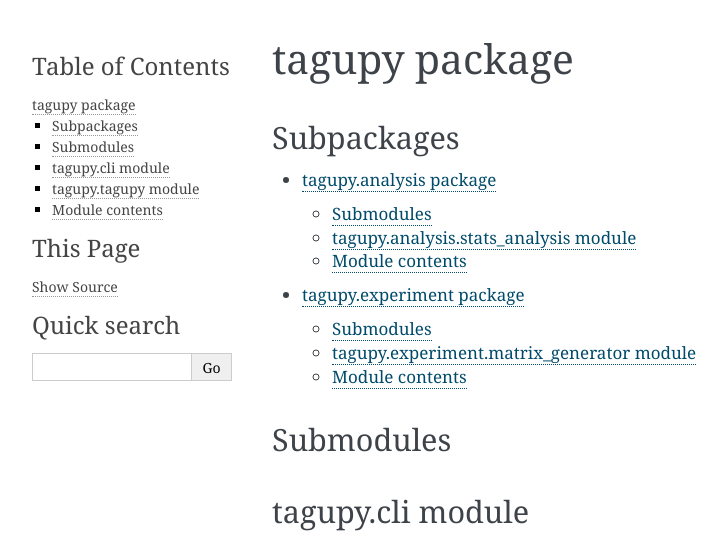
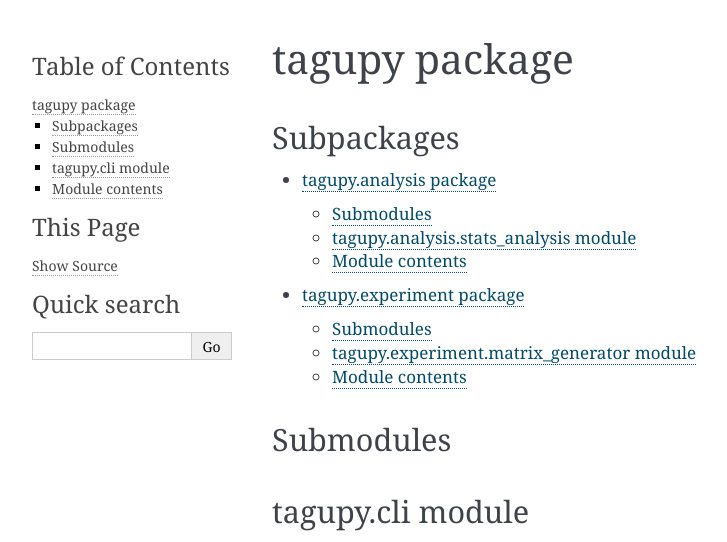
Before and after one commit to algebra-club/TaguPy, a Sphinx documentation site: the page built from docs/tagupy.rst, in a window 1280 px wide. Shown: the top 542 px of the page, without its empty margins (148-875 px from the left). Built offline with Sphinx 7.4.7, drawn with Linux system fonts in a browser that asks for light colours; grey boxes are pictures that could not be loaded.

```diff
--- a/docs/tagupy.rst
+++ b/docs/tagupy.rst
@@ -20,14 +20,6 @@ tagupy.cli module
     :undoc-members:
     :show-inheritance:
 
-tagupy.tagupy module
---------------------
-
-.. automodule:: tagupy.tagupy
-    :members:
-    :undoc-members:
-    :show-inheritance:
-
 
 Module contents
 ---------------
```
Also changed, not shown: 2 other files.
